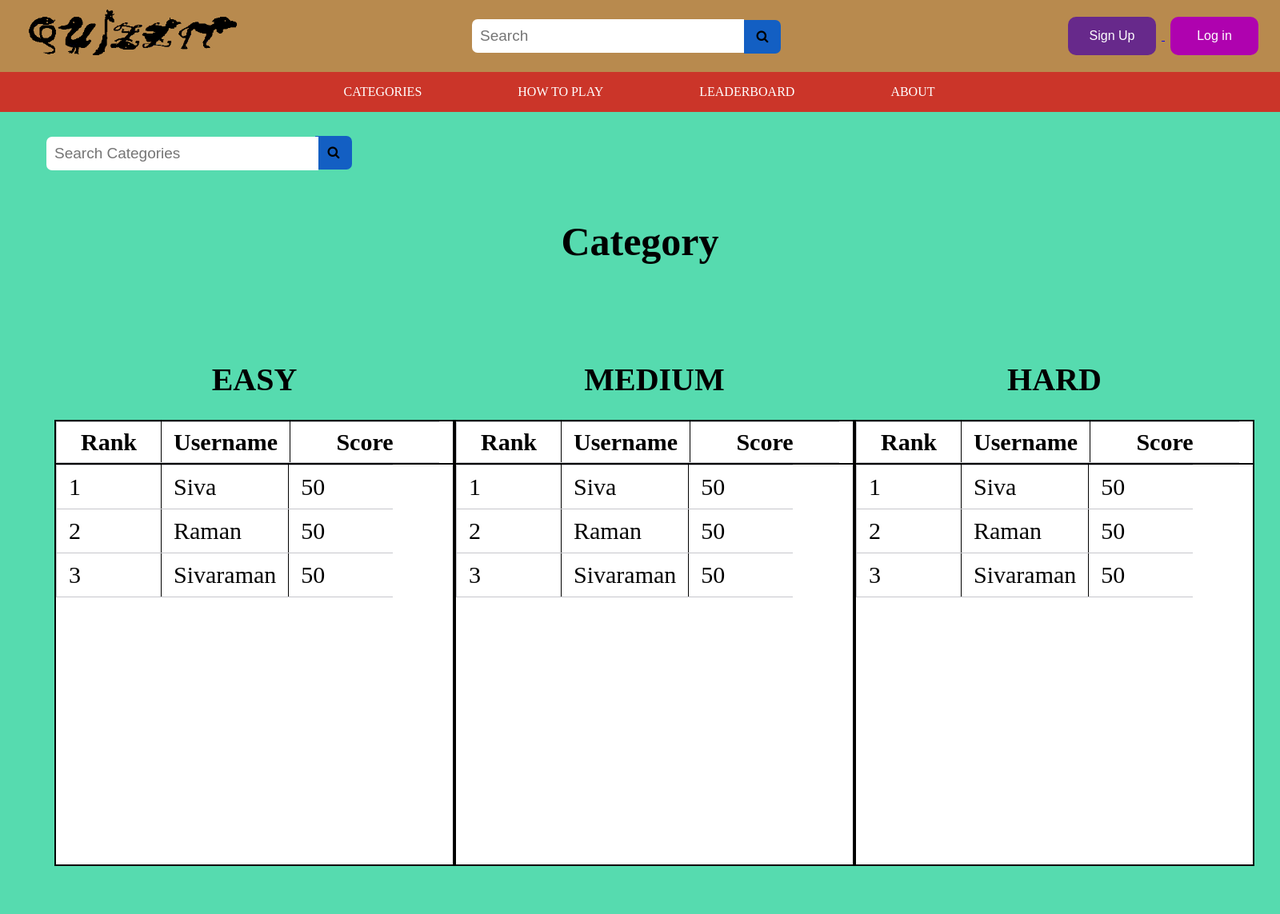
After one commit to StergiousAji/Quizzit, a Django app: page /quizzit/leaderboards/ in a window 1600 px wide. The commit adds this page. Shown: the whole page at 80% size. Run offline with Django 3.2, Linux system fonts and the light colour scheme.

Commit message:
Completed Leaderboards

```diff
--- a/quizzit_app/urls.py
+++ b/quizzit_app/urls.py
@@ -10,4 +10,5 @@ urlpatterns = [
     path('howtoplay/', views.howtoplay,name='howtoplay'),
     path('register/', views.register, name='register'),
     path('login/', views.user_login, name='login'),
+    path('leaderboards/', views.leaderboards, name='leaderboards'),
 ]
--- a/quizzit_app/views.py
+++ b/quizzit_app/views.py
@@ -88,3 +88,8 @@ def user_login(request):
 def user_logout(request):
     logout(request)
     return redirect(reverse('rango:index'))
+
+def leaderboards(request):
+    context_dict = {}
+
+    return render(request, 'quizzit/leaderboards.html', context_dict)
--- /dev/null
+++ b/static/css/leaderboards.css
@@ -0,0 +1,75 @@
+.search-container {
+    text-align: left;
+    display: flex;
+    align-items: left;
+    justify-content: left;
+    margin-left: 250px;
+    margin-top: 30px;
+}
+div.leaderboards {
+    display: flex;
+    justify-content: space-between;
+    align-items: center;
+    font-size: 30px;
+    margin: 60px;
+    margin-top: 60px;
+}
+.tblLeaderboard {
+    margin: 50px;
+    background-color: white;
+    border: 5px solid;
+    border-radius: 6px;
+    overflow-y: auto;
+}
+h1 {
+    margin-top: 60px;
+    text-align: center;
+    font-size: 50px;
+}
+.leaderboards h1 {
+    font-size: 40px;
+    text-align: center;
+}
+
+/* TABLE STUFF */
+table {
+    border-collapse: collapse;
+    background-color: white;
+    font-size: 30px;
+}
+th, td {
+    border: 1px solid #c6c7cc;
+    padding: 10px 15px;
+}
+th {
+    font-weight: bold;
+}
+table.scroll {
+    width: 500px;
+    height: 500px;
+    border-spacing: 0;
+    border: 2px solid black;
+}
+table.scroll tbody,
+table.scroll thead tr { display: block; }
+table.scroll tbody {
+    height: 500px;
+    overflow-y: auto;
+    overflow-x: hidden;
+}
+table.scroll tbody td,
+table.scroll thead th {
+    width: 100px;
+    border-right: 1px solid rgb(0, 0, 0);
+}
+table.scroll thead th:last-child {
+    width: 156px; /* 140px + 16px scrollbar width */
+}
+thead tr th {
+    height: 30px;
+    line-height: 30px;
+}
+tbody { border-top: 2px solid black; }
+tbody td:last-child, thead th:last-child {
+    border-right: none !important;
+}
--- a/templates/quizzit/base.html
+++ b/templates/quizzit/base.html
@@ -53,7 +53,7 @@
             </div>
         </div>
         <a href="{% url 'quizzit:howtoplay' %}">How to Play</a>
-        <a href="#leaderboard">Leaderboard</a>
+        <a href="{% url 'quizzit:leaderboards' %}">Leaderboard</a>
         <a href="{% url 'quizzit:about' %}">About</a>
     </div>
 
--- /dev/null
+++ b/templates/quizzit/leaderboards.html
@@ -0,0 +1,105 @@
+{% extends 'quizzit/base.html' %}
+{% load staticfiles %}
+
+{% block link_block %}
+    <link rel="stylesheet" type="text/css" href="{% static 'css/leaderboards.css' %}"/>
+{% endblock %}
+
+{% block body_block %}
+    <div class="search-container">
+        <input id="search-box" type="text" placeholder="Search Categories">
+        <button id="btnSearch" type="submit"><i class="fa fa-search"></i></button>
+    </div>
+    <h1>Category</h1>
+    <div class="leaderboards">
+        <div id="ldEasy">
+            <h1>EASY</h1>
+            <table class="scroll">
+                <thead>
+                <tr>
+                    <th scope="col" colspan="1">Rank</th>
+                    <th scope="col" colspan="1">Username</th>
+                    <th scope="col" colspan="1">Score</th>
+                </tr>
+                </thead>
+                <tbody>
+                <tr>
+                    <td>1</td>
+                    <td>Siva</td>
+                    <td>50</td>
+                </tr>
+                <tr>
+                    <td>2</td>
+                    <td>Raman</td>
+                    <td>50</td>
+                </tr>
+                <tr>
+                    <td>3</td>
+                    <td>Sivaraman</td>
+                    <td>50</td>
+                </tr>
+                </tbody>
+            </table>
+        </div>
+        <div id="ldMedium">
+            <h1>MEDIUM</h1>
+            <table class="scroll">
+                <thead>
+                <tr>
+                    <th scope="col" colspan="1">Rank</th>
+                    <th scope="col" colspan="1">Username</th>
+                    <th scope="col" colspan="1">Score</th>
+                </tr>
+                </thead>
+                <tbody>
+                <tr>
+                    <td>1</td>
+                    <td>Siva</td>
+                    <td>50</td>
+                </tr>
+                <tr>
+                    <td>2</td>
+                    <td>Raman</td>
+                    <td>50</td>
+                </tr>
+                <tr>
+                    <td>3</td>
+                    <td>Sivaraman</td>
+                    <td>50</td>
+                </tr>
+                </tbody>
+            </table>
+        </div>
+
+        <div id="ldHard">
+            <h1>HARD</h1>
+            <table class="scroll">
+                <thead>
+                <tr>
+                    <th scope="col" colspan="1">Rank</th>
+                    <th scope="col" colspan="1">Username</th>
+                    <th scope="col" colspan="1">Score</th>
+                </tr>
+                </thead>
+                <tbody>
+                <tr>
+                    <td>1</td>
+                    <td>Siva</td>
+                    <td>50</td>
+                </tr>
+                <tr>
+                    <td>2</td>
+                    <td>Raman</td>
+                    <td>50</td>
+                </tr>
+                <tr>
+                    <td>3</td>
+                    <td>Sivaraman</td>
+                    <td>50</td>
+                </tr>
+                </tbody>
+            </table>
+        </div>
+    </div>
+
+{% endblock %}
```
Also changed, not shown: quizzit_app/migrations/0002_auto_20210322_1637.py (added).
